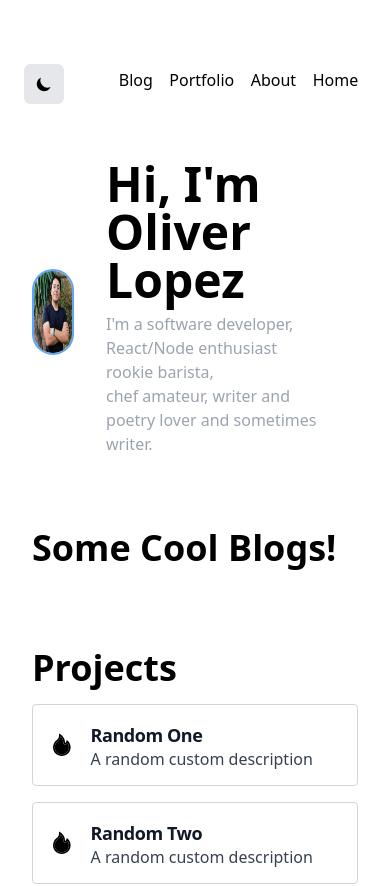
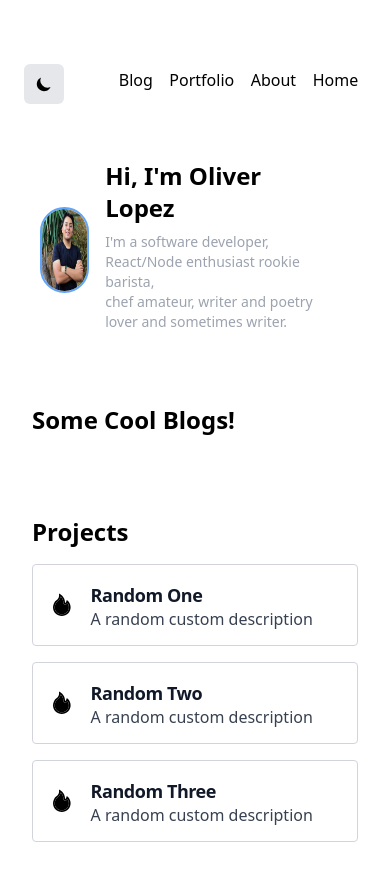
Before and after one commit to oliverloops/oliverloops.com, a Next.js app: page / in a window 390 px wide. Shown: the top 886 px of the page. Built offline with nearby package versions, Linux system fonts and the light colour scheme.

Commit message:
fixing responsive bugs

```diff
--- a/components/Post.js
+++ b/components/Post.js
@@ -10,7 +10,7 @@ export const Post = ({ post }) => {
   } = post;
 
   return (
-    <motion.article
+    <article
       whileHover={{ scale: 1.1 }}
       className="w-full flex flex-col
       justify-center items-start h-36"
@@ -19,6 +19,6 @@ export const Post = ({ post }) => {
       <Link href={"/blog" + link}>
         <a className="text-blue-700 hover:text-blue-500">Read more →</a>
       </Link>
-    </motion.article>
+    </article>
   );
 };
--- a/pages/index.js
+++ b/pages/index.js
@@ -8,7 +8,7 @@ export default function Home() {
   return (
     <div className="mx-auto">
       <motion.div
-        className="flex flex-row items-center"
+        className="flex flex-row items-center px-2"
         initial="pageInitial"
         animate="pageAnimate"
         variants={{
@@ -22,7 +22,7 @@ export default function Home() {
           },
         }}
       >
-        <div className="rounded-full border-2 border-blue-400">
+        <div className="rounded-full border-2  border-blue-400">
           <img
             style={{ width: "82px", height: "82px" }}
             className="rounded-full"
@@ -31,11 +31,11 @@ export default function Home() {
           />
         </div>
 
-        <div className="flex flex-col px-8">
-          <h1 className="font-extrabold sm:text-2xl  text-5xl dark:text-white">
+        <div className="flex flex-col px-4 sm:px-8">
+          <h1 className="font-extrabold text-2xl sm:text-5xl dark:text-white">
             Hi, I'm Oliver Lopez
           </h1>
-          <h3 className="text-base text-gray-400 py-2">
+          <h3 className="text-sm text-gray-400 py-2">
             I'm a software developer, React/Node enthusiast rookie barista,{" "}
             <br />
             chef amateur, writer and poetry lover and sometimes writer.
@@ -57,7 +57,7 @@ export default function Home() {
           },
         }}
       >
-        <h1 className="font-extrabold text-4xl dark:text-white">
+        <h1 className="font-extrabold text-2xl sm:text-4xl dark:text-white">
           Some Cool Blogs!
         </h1>
         {posts.map((post) => (
@@ -78,7 +78,7 @@ export default function Home() {
           },
         }}
       >
-        <h1 className="py-4 font-extrabold text-4xl dark:text-white">
+        <h1 className="py-4 font-extrabold text-2xl sm:text-4xl dark:text-white">
           Projects
         </h1>
         <ProjectCard
```
